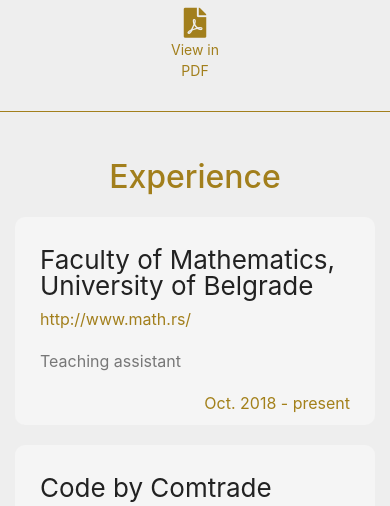
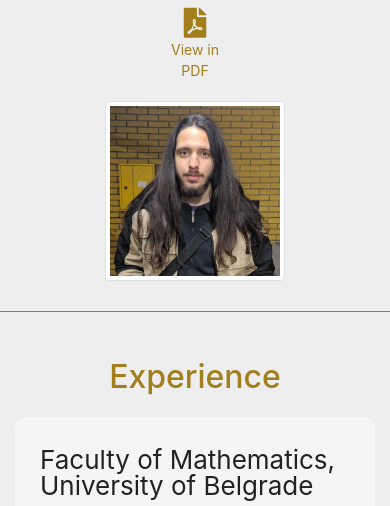
Before and after one commit to ZivanovicLuka/CV, a website built with webpack: page English/index.html in a window 390 px wide. Shown: the part 313-819 px from the top of the page. Built offline with nearby package versions, Linux system fonts and the light colour scheme.

Commit message:
Added image on phones

```diff
--- a/English/index.html
+++ b/English/index.html
@@ -14,9 +14,8 @@
     <div class="container main">
         <header>
             <div class="row">
-                <div class="col-md-3 col-sm-12 d-none d-md-block">
-                    <img src="images/Luka.jpg" alt="Profile Picture" class="img-thumbnail profile-picture"
-                        style="display: none">
+                <div class="col-md-3 col-sm-12 order-last order-md-first text-center">
+                    <img src="images/Luka.jpg" alt="Profile Picture" class="img-thumbnail profile-picture">
                 </div>
                 <div class="col-md-7 col-sm-9 col-xs-12">
                     <h1 class="main-title">
--- a/English/style.scss
+++ b/English/style.scss
@@ -15,11 +15,6 @@
 ::selection {
     background: $main-link-color;
     color: #fff;
-}
-
-
-img {
-    display: inline !important;
 }
 
 body {
@@ -220,6 +215,12 @@
 }
 
 @include media-breakpoint-down(sm) {
+    .profile-picture {
+        text-align: center;
+        width: 50%;
+        margin-top: 20px;
+    }
+
     .title-left {
         text-align: center;
         margin-bottom: 25px;
```
Also changed, not shown: English/dist/main.bundle.js, 1 other file.
